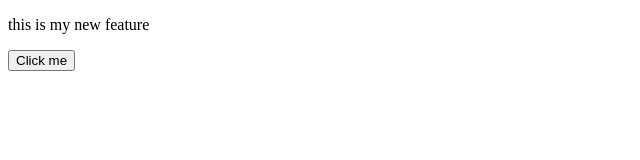
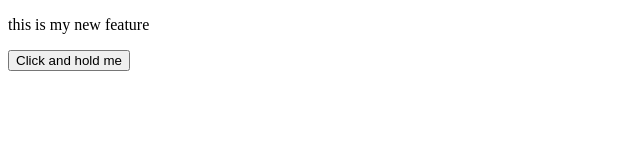
Before and after one commit to f-hayyat/new-repo, a plain HTML site: page index.html in a window 1280 px wide. Shown: the whole page, without its empty margins (0-640 px from the left). Drawn offline with Linux system fonts and the light colour scheme.

Commit message:
Add hold

```diff
--- a/index.html
+++ b/index.html
@@ -7,6 +7,6 @@
 </head>
 <body>
     <p>this is my new feature</p>
-    <button>Click me</button>
+    <button>Click and hold me</button>
 </body>
 </html>
```
